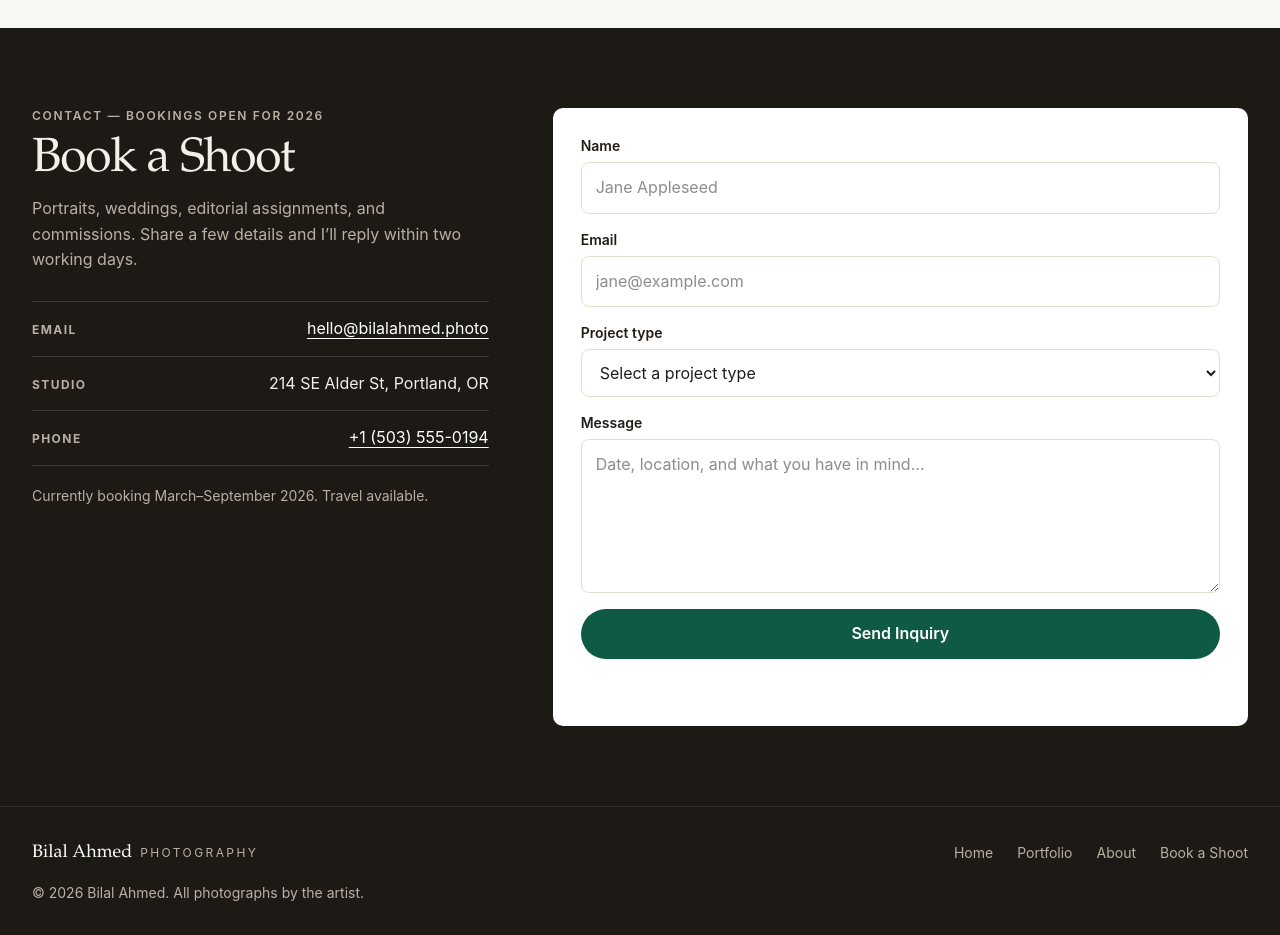
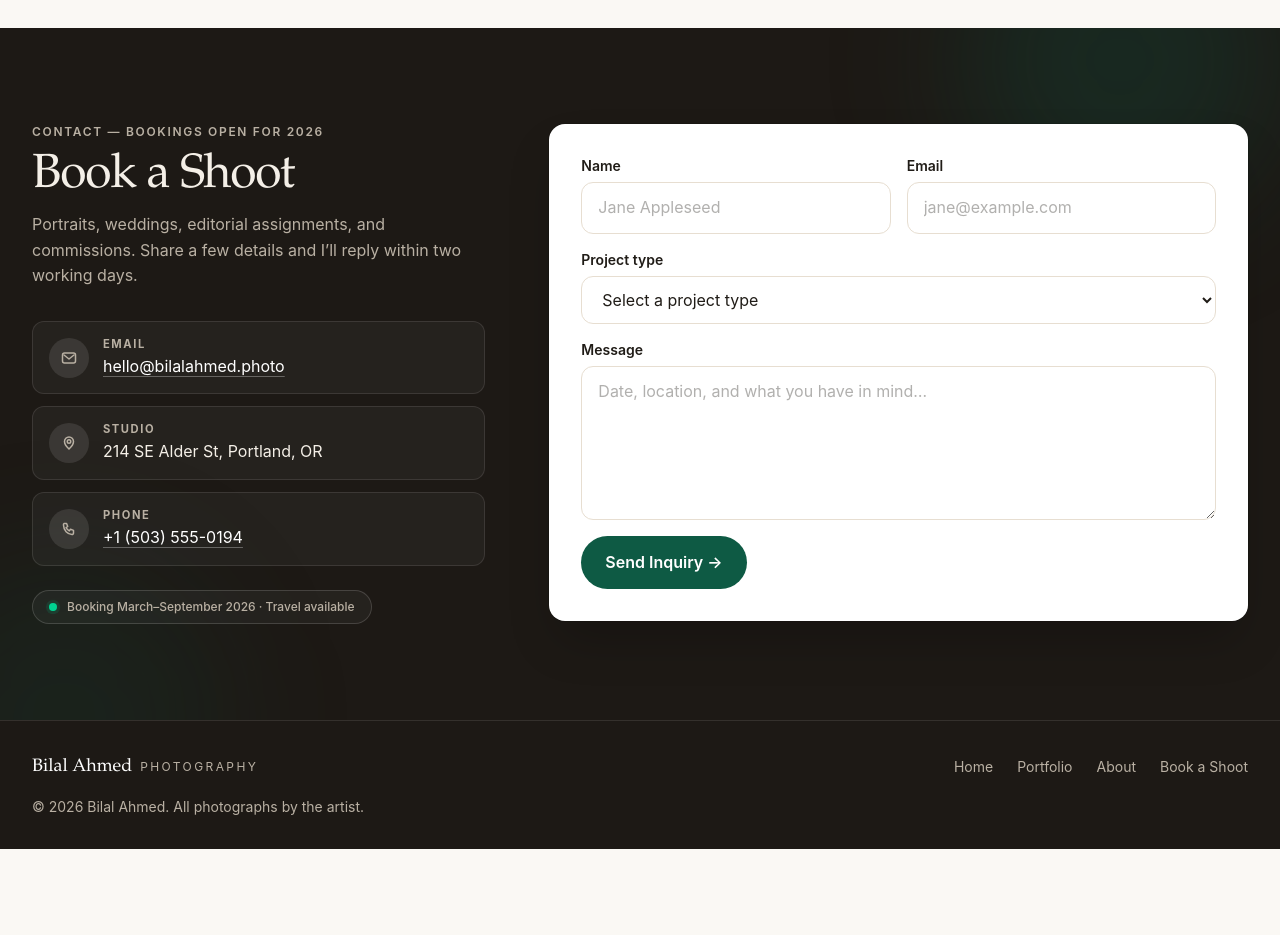
Before and after one commit to MuawiyahDev/photography-portfolio, a React (Vite) app: page / in a window 1280 px wide. Shown: the part 3140-4075 px from the top of the page. After the commit the page ends 3989 px from the top, so only its background shows below. Built offline with nearby package versions, Linux system fonts and the light colour scheme.

Commit message:
refactor: polish contact section with icon cards and elevated form

```diff
--- a/src/components/Contact.jsx
+++ b/src/components/Contact.jsx
@@ -22,6 +22,43 @@ function validate(values) {
   return errors;
 }
 
+function MailIcon() {
+  return (
+    <svg width="16" height="16" viewBox="0 0 16 16" fill="none" aria-hidden="true">
+      <rect x="1.5" y="3" width="13" height="10" rx="2" stroke="currentColor" strokeWidth="1.5" />
+      <path d="m3 5 5 4 5-4" stroke="currentColor" strokeWidth="1.5" strokeLinecap="round" strokeLinejoin="round" />
+    </svg>
+  );
+}
+
+function PinIcon() {
+  return (
+    <svg width="16" height="16" viewBox="0 0 16 16" fill="none" aria-hidden="true">
+      <path
+        d="M8 14s4.5-4 4.5-7.5A4.5 4.5 0 0 0 8 2 4.5 4.5 0 0 0 3.5 6.5C3.5 10 8 14 8 14Z"
+        stroke="currentColor"
+        strokeWidth="1.5"
+      />
+      <circle cx="8" cy="6.5" r="1.75" stroke="currentColor" strokeWidth="1.5" />
+    </svg>
+  );
+}
+
+function PhoneIcon() {
+  return (
+    <svg width="16" height="16" viewBox="0 0 16 16" fill="none" aria-hidden="true">
+      <path
+        d="M3 2.5h2.6l1.1 3-1.6 1.2a8.5 8.5 0 0 0 3.2 3.2l1.2-1.6 3 1.1V12a1.5 1.5 0 0 1-1.6 1.5C6.4 13.3 2.7 9.6 2.5 4.1A1.5 1.5 0 0 1 3 2.5Z"
+        stroke="currentColor"
+        strokeWidth="1.5"
+        strokeLinejoin="round"
+      />
+    </svg>
+  );
+}
+
+const ICONS = { email: MailIcon, text: PinIcon, phone: PhoneIcon };
+
 function Field({ id, label, error, children }) {
   return (
     <div className="grid min-w-0 gap-1.5">
@@ -39,8 +76,10 @@ function Field({ id, label, error, children }) {
 }
 
 const inputClass = (hasError) =>
-  `w-full max-w-full rounded-lg border bg-white px-3.5 py-3 text-ink ${
-    hasError ? "border-error" : "border-sand"
+  `w-full max-w-full rounded-xl border bg-white px-4 py-3 text-ink outline-none transition placeholder:text-ink/35 focus:ring-2 ${
+    hasError
+      ? "border-error focus:border-error focus:ring-error/20"
+      : "border-sand focus:border-pine focus:ring-pine/25"
   }`;
 
 export default function Contact() {
@@ -84,9 +123,18 @@ export default function Contact() {
     <section
       id="contact"
       aria-labelledby="contact-heading"
-      className="bg-coal py-14 text-[#f4efe7] sm:py-20"
+      className="relative overflow-hidden bg-coal py-14 text-[#f4efe7] sm:py-20 lg:py-24"
     >
-      <Container className="flex flex-col items-stretch gap-8 md:flex-row md:items-start lg:gap-16">
+      <div
+        aria-hidden="true"
+        className="pointer-events-none absolute -top-32 right-0 h-80 w-80 rounded-full bg-pine/25 blur-3xl"
+      />
+      <div
+        aria-hidden="true"
+        className="pointer-events-none absolute -bottom-40 -left-24 h-80 w-80 rounded-full bg-pine/15 blur-3xl"
+      />
+
+      <Container className="relative flex flex-col items-stretch gap-10 md:flex-row md:items-start lg:gap-16">
         <div className="min-w-0 flex-1">
           <Eyebrow tone="dark">Contact — bookings open for 2026</Eyebrow>
           <h2
@@ -100,38 +148,52 @@ export default function Contact() {
             few details and I&rsquo;ll reply within two working days.
           </p>
 
-          <ul className="mt-7 list-none border-t border-white/15">
-            {CONTACT_DETAILS.map((item) => (
+          <ul className="mt-8 grid gap-3">
+            {CONTACT_DETAILS.map((item) => {
+              const Icon = ICONS[item.type] ?? PinIcon;
+              return (
                 <li
                   key={item.label}
-                className="flex flex-col gap-0.5 border-b border-white/15 py-3.5 sm:flex-row sm:items-baseline sm:justify-between sm:gap-4"
+                  className="flex min-w-0 items-center gap-3.5 rounded-xl border border-white/10 bg-white/[0.04] px-4 py-3.5"
                 >
-                <strong className="shrink-0 text-xs font-bold uppercase tracking-[0.12em] text-clay">
+                  <span className="flex h-10 w-10 shrink-0 items-center justify-center rounded-full bg-white/10 text-clay">
+                    <Icon />
+                  </span>
+                  <span className="min-w-0">
+                    <strong className="block text-[0.7rem] font-bold uppercase tracking-[0.14em] text-clay">
                       {item.label}
                     </strong>
                     {item.href ? (
                       <a
                         href={item.href}
-                    className="break-all text-white underline underline-offset-4 sm:text-right"
+                        className="block truncate text-white underline decoration-white/30 underline-offset-4 transition-colors hover:decoration-white"
                       >
                         {item.value}
                       </a>
                     ) : (
-                  <span className="sm:text-right">{item.value}</span>
+                      <span className="block truncate">{item.value}</span>
                     )}
+                  </span>
                 </li>
-            ))}
+              );
+            })}
           </ul>
-          <p className="mt-5 text-sm text-clay">
-            Currently booking March–September 2026. Travel available.
+
+          <p className="mt-6 inline-flex items-center gap-2.5 rounded-full border border-white/15 bg-white/[0.04] px-4 py-2 text-xs font-medium text-clay">
+            <span className="relative flex h-2 w-2">
+              <span className="absolute inline-flex h-full w-full animate-ping rounded-full bg-emerald-400 opacity-60" />
+              <span className="relative inline-flex h-2 w-2 rounded-full bg-emerald-400" />
+            </span>
+            Booking March–September 2026 · Travel available
           </p>
         </div>
 
         <form
           onSubmit={handleSubmit}
           noValidate
-          className="grid min-w-0 flex-1 gap-4 rounded-[0.625rem] bg-white p-5 text-ink sm:p-7 md:flex-[1.4]"
+          className="grid min-w-0 flex-1 gap-4 rounded-2xl bg-white p-5 text-ink shadow-2xl ring-1 ring-black/10 sm:p-7 lg:p-8 md:flex-[1.4]"
         >
+          <div className="grid min-w-0 gap-4 sm:grid-cols-2">
             <Field id="field-name" label="Name" error={errors.name}>
               <input
                 id="field-name"
@@ -161,6 +223,7 @@ export default function Contact() {
                 className={inputClass(errors.email)}
               />
             </Field>
+          </div>
 
           <Field id="field-type" label="Project type" error={errors.projectType}>
             <select
@@ -197,23 +260,23 @@ export default function Contact() {
 
           <button
             type="submit"
-            className="inline-flex items-center justify-center rounded-full bg-pine px-6 py-3 font-semibold text-white transition-colors hover:bg-pine-dark"
+            className="inline-flex w-full items-center justify-center rounded-full bg-pine px-6 py-3.5 font-semibold text-white transition-colors hover:bg-pine-dark sm:w-auto sm:justify-self-start"
           >
-            Send Inquiry
+            Send Inquiry →
           </button>
+          {status.message ? (
             <p
               role="status"
               aria-live="polite"
-            className={`min-h-[1.5em] text-[0.95rem] ${
+              className={`rounded-xl px-4 py-3 text-sm font-medium ${
                 status.type === "success"
-                ? "font-semibold text-success"
-                : status.type === "error"
-                  ? "font-semibold text-error"
-                  : ""
+                  ? "bg-green-50 text-success ring-1 ring-green-600/20"
+                  : "bg-red-50 text-error ring-1 ring-red-600/20"
               }`}
             >
               {status.message}
             </p>
+          ) : null}
         </form>
       </Container>
     </section>
```
Lines whose indentation alone changed are shown as unchanged.
